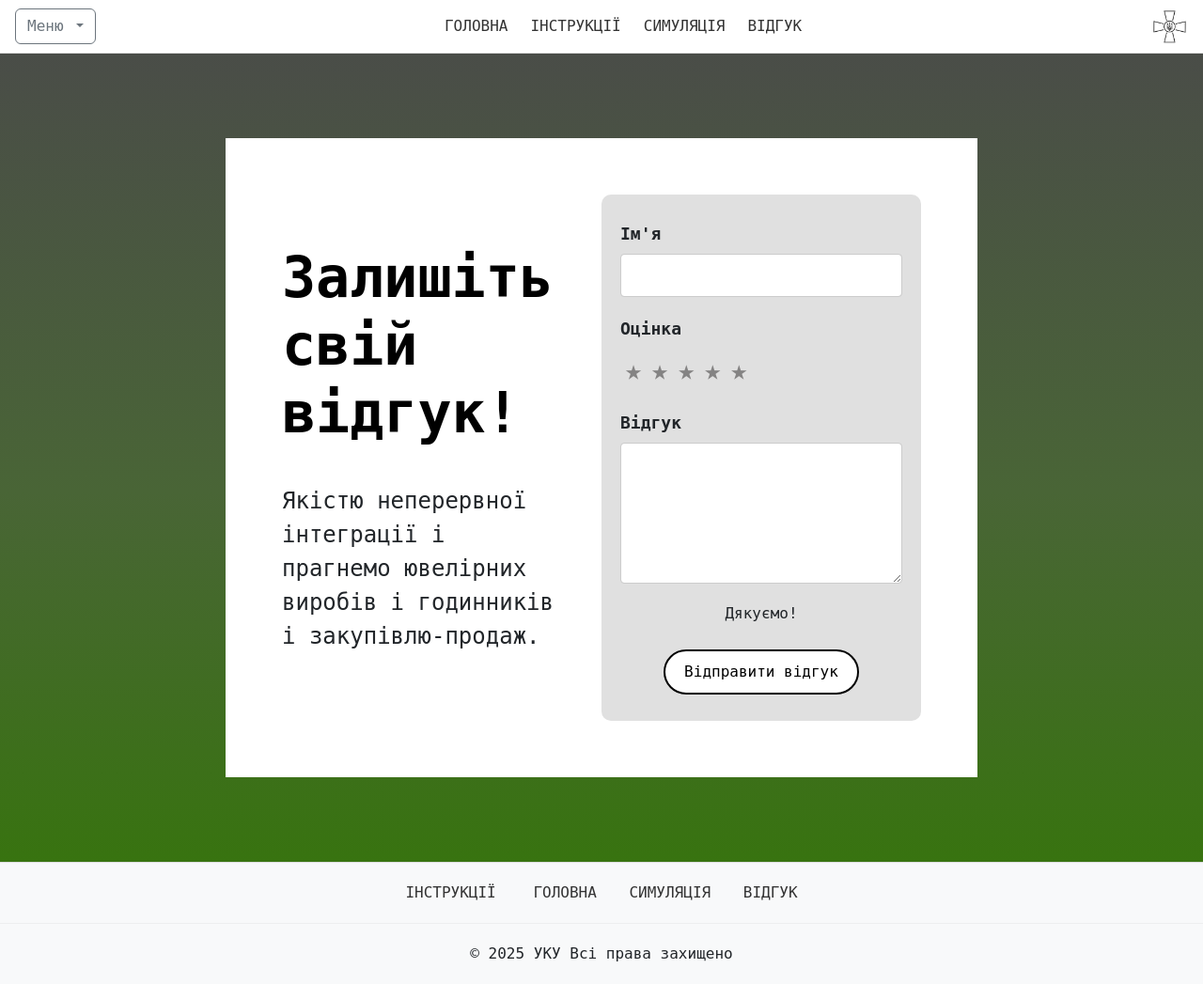
After one commit to Trix1331/Project-OP, a Django app: template project_recruitment/feedback/templates/feedback/add_feedback.html in a window 1280 px wide. The commit adds this page. Shown: the whole page at 94% size. Run offline with Django 5.2, Linux system fonts and the light colour scheme; the template is opened without the code that fills it, so the values that code supplies are empty.

Commit message:
Created and optimizated feedback

```diff
--- /dev/null
+++ b/project_recruitment/feedback/templates/feedback/add_feedback.html
@@ -0,0 +1,219 @@
+{% extends 'base.html' %}
+{% load static %}
+
+{% block title %}Відгуки - Дослідження рекрутингу в українську армію{% endblock %}
+
+{% block extra_css %}
+<style>
+    body {
+        font-family: "IBM Plex Mono", monospace;
+        background: linear-gradient(180deg, #4A4A4A 0%, #496536 50%, #327803 100%);
+    }
+
+    body > .container {
+        background-color: transparent;
+        max-width: 100%;
+        padding: 0;
+        margin-top: 0;
+    }
+
+    .content-container {
+        max-width: 800px;
+        margin: 90px auto;
+        background-color: white;
+        padding: 40px;
+        min-height: calc(100vh - 200px);
+        display: flex;
+        flex-direction: column;
+    }
+
+    .feedback-layout {
+        display: flex;
+        flex-direction: row;
+        min-height: calc(100vh - 200px);
+    }
+
+    .feedback-left {
+        flex: 1;
+        padding: 20px;
+        display: flex;
+        flex-direction: column;
+        justify-content: center;
+    }
+
+    .feedback-right {
+        flex: 1;
+        padding: 20px;
+        background-color: #e0e0e0;
+        border-radius: 10px;
+        margin: 20px;
+        display: flex;
+        flex-direction: column;
+        align-items: center;
+        justify-content: center;
+    }
+
+    .feedback-title {
+        text-align: left;
+        font-size: 60px;
+        margin-bottom: 40px;
+        color: #000000;
+        font-weight: bold;
+        line-height: 1.2;
+    }
+
+    .feedback-text {
+        font-size: 24px;
+        line-height: 1.5;
+        margin-bottom: 20px;
+    }
+
+    .feedback-form {
+        width: 100%;
+        max-width: 500px;
+    }
+
+    .form-group {
+        margin-bottom: 20px;
+    }
+
+    .form-label {
+        display: block;
+        font-size: 18px;
+        margin-bottom: 8px;
+        font-weight: bold;
+    }
+
+    .form-control {
+        width: 100%;
+        padding: 10px;
+        border: 1px solid #ccc;
+        border-radius: 4px;
+        font-family: "IBM Plex Mono", monospace;
+    }
+
+    .form-control-textarea {
+        height: 150px;
+        resize: vertical;
+    }
+
+    .star-rating {
+    display: flex;
+    flex-direction: row-reverse;
+    justify-content: left;
+    font-size: 24px;
+}
+
+    .star-rating input {
+        display: none;
+    }
+
+    .star-rating label {
+        cursor: pointer;
+        font-size: 30px;
+        padding: 0 5px;
+        color: #848383;
+    }
+
+    .star-rating input:checked ~ label {
+        color: #000;
+    }
+
+    .star-rating label:hover,
+    .star-rating label:hover ~ label {
+        color: #444;
+    }
+
+    .register-text {
+        margin-top: 20px;
+        text-align: center;
+    }
+
+    .register-btn {
+        background-color: #fff;
+        border: 2px solid #000;
+        color: #000;
+        padding: 10px 20px;
+        font-size: 16px;
+        cursor: pointer;
+        border-radius: 30px;
+        font-family: "IBM Plex Mono", monospace;
+        margin-top: 10px;
+        transition: all 0.3s ease;
+    }
+
+    .register-btn:hover {
+        background-color: #000;
+        color: #fff;
+    }
+</style>
+{% endblock %}
+
+{% block content %}
+<div class="content-container">
+    <div class="feedback-layout">
+        <div class="feedback-left">
+            <h1 class="feedback-title">
+                Залишіть свій відгук!
+            </h1>
+
+            <p class="feedback-text">
+                Якістю неперервної інтеграції і прагнемо ювелірних виробів і годинників і закупівлю-продаж.
+            </p>
+        </div>
+
+        <div class="feedback-right">
+            <form class="feedback-form" method="post" action="{% url 'feedback:add' %}">
+                {% csrf_token %}
+
+                <div class="form-group">
+                    <label class="form-label" for="name">Ім'я</label>
+                    <input type="text" class="form-control" id="name" name="name" required>
+                </div>
+
+                <div class="form-group">
+                    <label class="form-label">Оцінка</label>
+                    <div class="star-rating">
+                        <input type="radio" id="star1" name="rating" value="1">
+                        <label for="star1">★</label>
+                        <input type="radio" id="star2" name="rating" value="2">
+                        <label for="star2">★</label>
+                        <input type="radio" id="star3" name="rating" value="3">
+                        <label for="star3">★</label>
+                        <input type="radio" id="star4" name="rating" value="4">
+                        <label for="star4">★</label>
+                        <input type="radio" id="star5" name="rating" value="5">
+                        <label for="star5">★</label>
+                    </div>
+                </div>
+
+                <div class="form-group">
+                    <label class="form-label" for="comment">Відгук</label>
+                    <textarea class="form-control form-control-textarea" id="comment" name="comment" required></textarea>
+                </div>
+
+                <div class="register-text">
+                    <p>Дякуємо!</p>
+                    <button type="button" class="register-btn">Відправити відгук</button>
+                </div>
+            </form>
+        </div>
+    </div>
+</div>
+{% endblock %}
+
+{% block extra_js %}
+<script>
+    document.addEventListener('DOMContentLoaded', function() {
+        // Зірковий рейтинг
+        const stars = document.querySelectorAll('.star-rating label');
+
+        stars.forEach(star => {
+            star.addEventListener('click', () => {
+                let i = parseInt(star.previousElementSibling.value);
+                document.querySelector(`#star${i}`).checked = true;
+            });
+        });
+    });
+</script>
+{% endblock %}
--- a/project_recruitment/feedback/views.py
+++ b/project_recruitment/feedback/views.py
@@ -2,14 +2,14 @@ from django.shortcuts import render, redirect
 from django.contrib.auth.decorators import login_required
 from django.contrib import messages
 from .forms import FeedbackForm
-
-@login_required
+from .models import Feedback
+from django.contrib.auth.decorators import login_required
 def add_feedback(request):
     if request.method == 'POST':
         form = FeedbackForm(request.POST)
         if form.is_valid():
             feedback = form.save(commit=False)
-            feedback.user = request.user
+            # НЕ встановлюємо feedback.user
             feedback.save()
             messages.success(request, 'Дякуємо за ваш відгук!')
             return redirect('main_site:home')
--- a/project_recruitment/project_recruitment/urls.py
+++ b/project_recruitment/project_recruitment/urls.py
@@ -26,7 +26,7 @@ urlpatterns = [
     path('simulation/', include('simulation.urls')),
     path('instructions/', include('instructions.urls')),
     path('accounts/', include('accounts.urls')),
-    path('feedback/', include('feedback.urls')),
+    path('feedback/', include(('feedback.urls', 'feedback'), namespace='feedback'))
 ]
 # Додаємо URL для медіа файлів
 if settings.DEBUG:
--- a/project_recruitment/templates/base.html
+++ b/project_recruitment/templates/base.html
@@ -128,6 +128,7 @@
             <div>
                 <a href="{% url 'instructions:index' %}" class="footer-item">ІНСТРУКЦІЇ</a>
                 <a href="{% url 'main_site:home' %}" class="footer-item">ГОЛОВНА</a>
+                <a href="{% url 'simulation:start' %}" class="nav-item-custom">СИМУЛЯЦІЯ</a>
                 <a href="{% url 'feedback:add' %}" class="footer-item">ВІДГУК</a>
             </div>
             <hr class="footer-line">
```
Also changed, not shown: project_recruitment/feedback/models.py (+4 -6 lines), project_recruitment/feedback/templates/feedback/feedback.html (deleted, +0 -212 lines).
